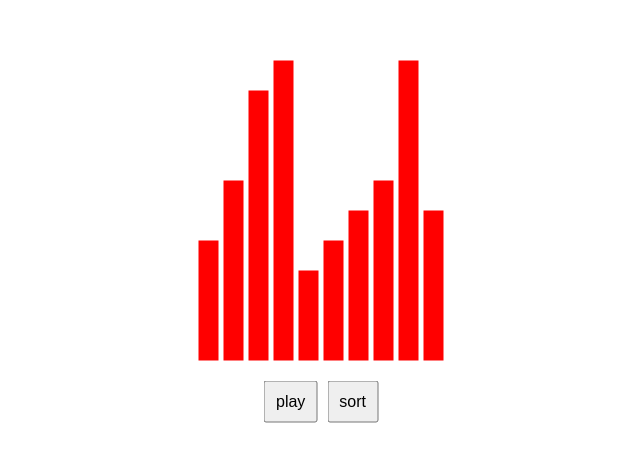
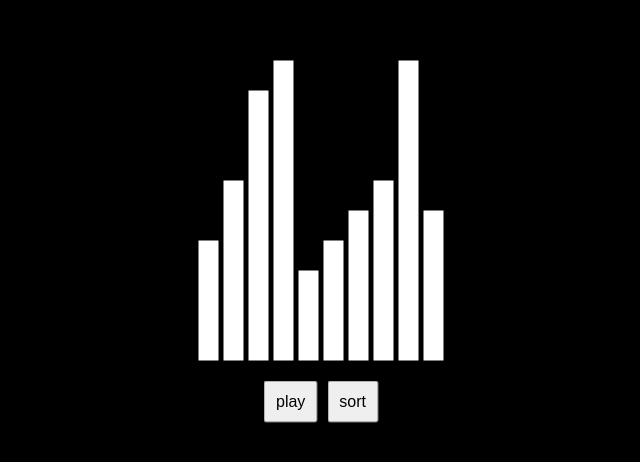
Before and after one commit to Guenfoudi-Mohamed/sort-Bars, a plain HTML site: page index.html in a window 1280 px wide. Shown: the part 156-618 px from the top of the page, without its empty margins (319-959 px from the left). Drawn offline with Linux system fonts and the dark colour scheme.

Commit message:
Update app_32.css

```diff
--- a/app_32.css
+++ b/app_32.css
@@ -2,12 +2,12 @@
 *, :is(::after, ::before){margin: 0px;padding: 0px;box-sizing: border-box;outline: none;list-style: none;text-decoration: none;}
 html, body{width: 100%;height: 100%;}
 :root{--colorBar:#000;}
-@media(prefers-color-scheme: dark){
-    :root{--colorBar:rgb(255, 0, 0);}
+@media(prefers-color-scheme: light){
+    :root{--colorBar:rgb(0, 0, 0);}
     body{background-color: rgb(255, 255, 255);}
 }
-@media(prefers-color-scheme: light){
-    :root{--colorBar:rgb(0, 217, 255);}
+@media(prefers-color-scheme: dark){
+    :root{--colorBar:rgb(255, 255, 255);}
     body{background-color: #000;}
 }
 body{font-family: 'Segoe UI', Tahoma, 'Geneva', Verdana, sans-serif;}
```
